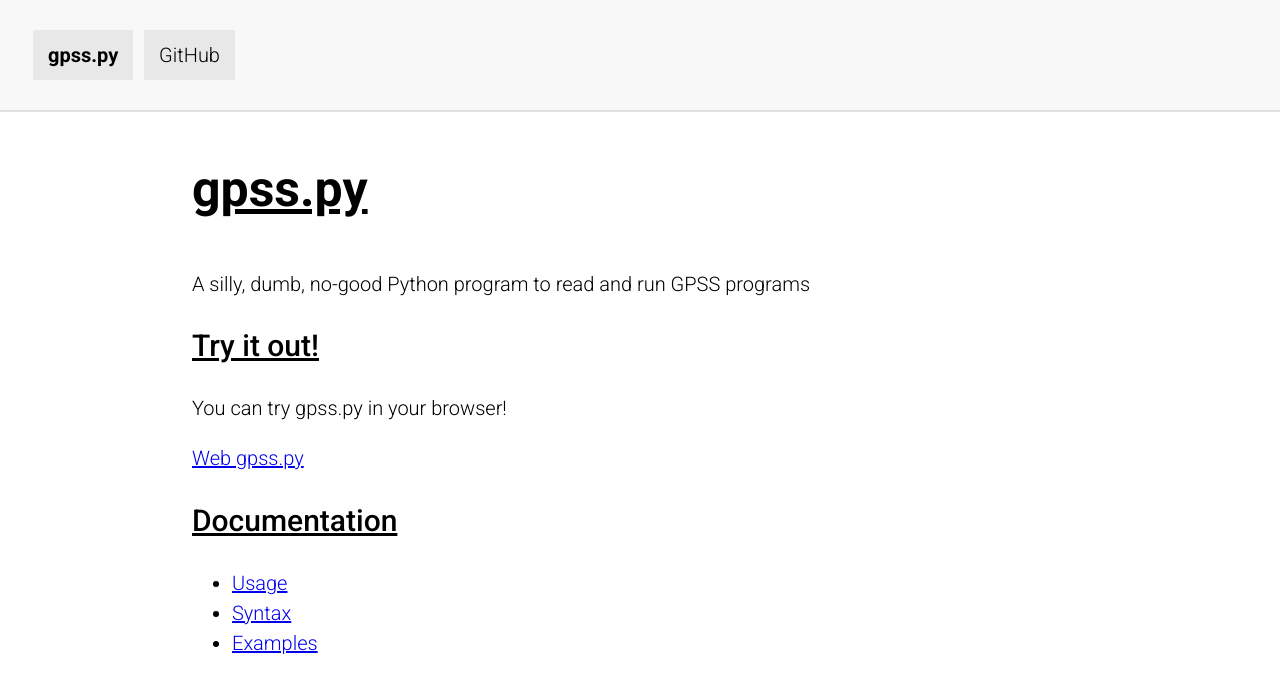
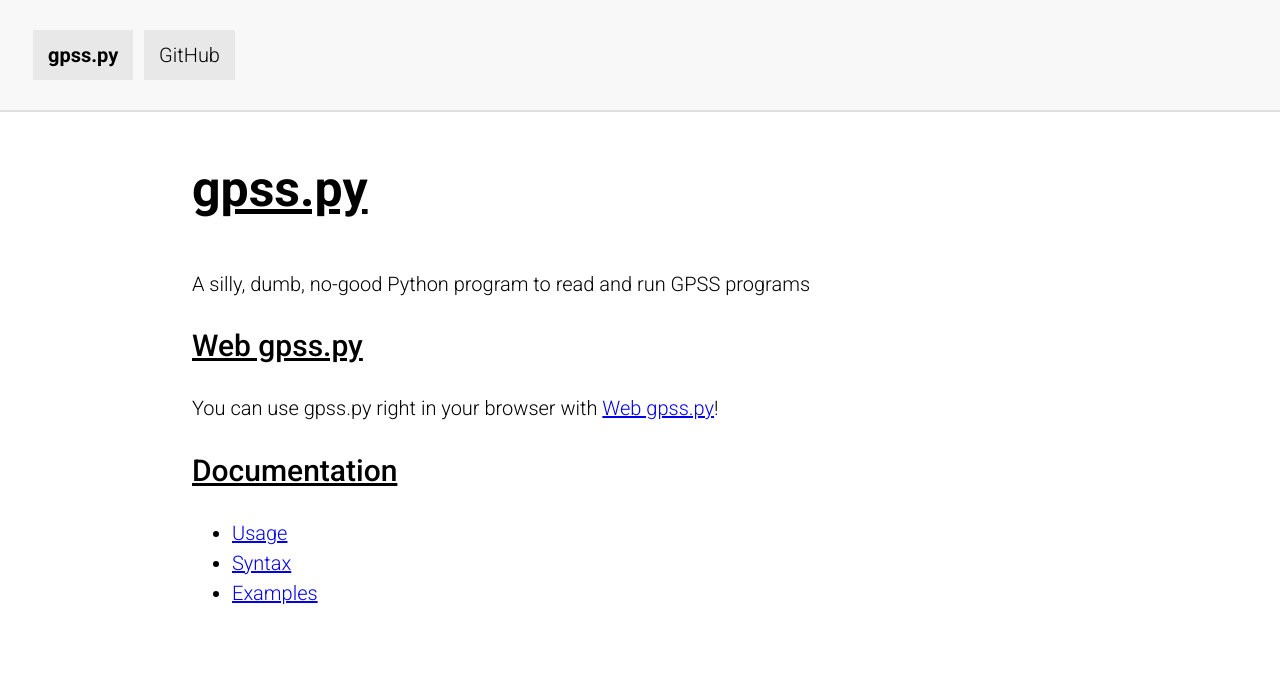
Before and after one commit to martendo/gpss.py, a Jekyll site: the page built from docs/index.md, in a window 1280 px wide. Shown: the top 694 px of the page. Built offline with Jekyll 4.4.1, drawn with Linux system fonts in a browser that asks for light colours.

Commit message:
Replace trying gpss.py with using Web gpss.py

```diff
--- a/docs/index.md
+++ b/docs/index.md
@@ -6,10 +6,9 @@ permalink: /
 # gpss.py
 A silly, dumb, no-good Python program to read and run GPSS programs
 
-## Try it out!
-You can try gpss.py in your browser!
-
-[Web gpss.py]({{ "/web" | relative_url }})
+## Web gpss.py
+You can use gpss.py right in your browser with
+[Web gpss.py]({{ "/web" | relative_url }})!
 
 ## Documentation
 - [Usage]({{ "/usage" | relative_url }})
```
